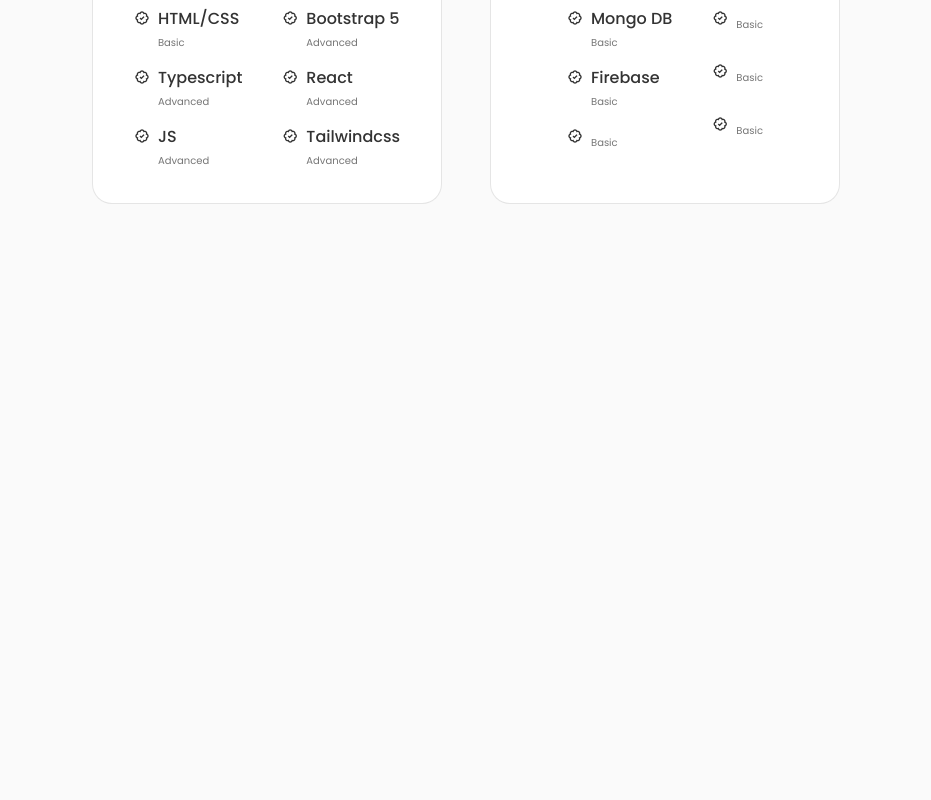
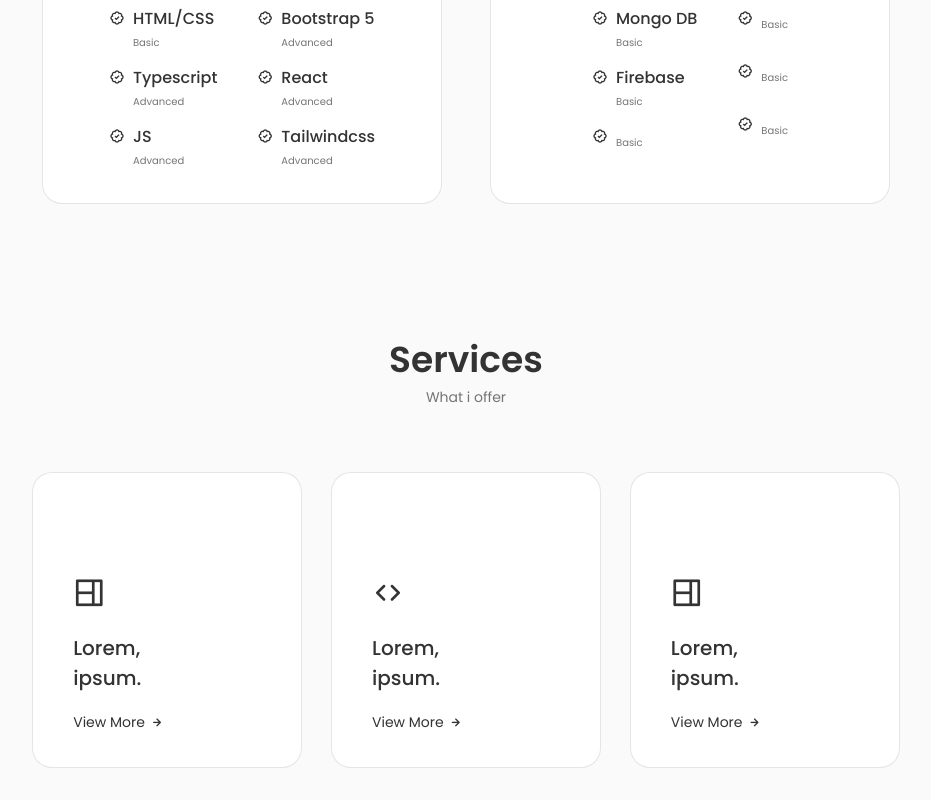
Before and after one commit to Stanislav-Vorozhun/react-cvlanding, a React (Create React App) app: page / in a window 1280 px wide. Shown: the part 1664-2464 px from the top of the page, without its empty margins (174-1105 px from the left). Before the commit the page ends 1900 px from the top, so only its background shows below. Built offline with nearby package versions, Linux system fonts and the light colour scheme.

Commit message:
final services

```diff
--- a/src/App.js
+++ b/src/App.js
@@ -4,6 +4,7 @@
 import Home from './components/home/Home';
 import About from './components/about/About';
 import Skills from './components/skills/Skills';
+import Services from './components/services/Services';
 
 const App = () => {
   return (
@@ -13,6 +14,7 @@
         <Home />
         <About />
         <Skills />
+        <Services />
       </main>
     </>
   )
--- /dev/null
+++ b/src/components/services/Services.jsx
@@ -0,0 +1,109 @@
+import React, { useState } from 'react'
+import './services.css'
+
+const Services = () => {
+  const [toggleState, setToggleState] = useState(0);
+  const toggleTab = (index) => {
+    setToggleState(index);
+  }
+  return (
+    <section className="services section" id="services">
+      <h2 className="section__title">Services</h2>
+      <span className="section__subtitle">What i offer</span>
+      <div className="services__container container grid">
+
+        <div className="services__content">
+          <div>
+            <i className="uil uil-web-grid services__icon"></i>
+            <h3 className="services__title">Lorem,<br /> ipsum.</h3>
+          </div>
+          <span className="services__button" onClick={() => toggleTab(1)}>View More{" "} <i className="uil uil-arrow-right services__button-icon"></i></span>
+          <div className={toggleState === 1 ? "services__modal active-modal" : "services__modal"}>
+            <div className="services__modal-content">
+              <i onClick={() => toggleTab(0)} className="uil uil-times services__modal-close"></i>
+              <h3 className="services__modal-title">hey</h3>
+              <p className="services__modal-description">Lorem ipsum dolor, sit amet consectetur adipisicing elit. Assumenda, fugiat! Lorem ipsum dolor, sit amet consectetur adipisicing elit. Assumenda, fugiat!</p>
+
+              <ul className="services__modal-services grid">
+
+                <li className="services__modal-service">
+                  <i className="uil uil-check-circle services__modal-icon"></i>
+                  <p className="services__modal-info">I develop the user interface.</p></li>
+
+                <li className="services__modal-service">
+                  <i className="uil uil-check-circle services__modal-icon"></i>
+                  <p className="services__modal-info">I develop the user interface.</p></li>
+
+                <li className="services__modal-service">
+                  <i className="uil uil-check-circle services__modal-icon"></i>
+                  <p className="services__modal-info">I develop the user interface.</p></li>
+              </ul>
+            </div>
+          </div>
+        </div>
+
+        <div className="services__content">
+          <div>
+            <i className="uil uil-arrow services__icon"></i>
+            <h3 className="services__title">Lorem,<br /> ipsum.</h3>
+          </div>
+          <span className="services__button" onClick={() => toggleTab(2)}>View More{" "}<i className="uil uil-arrow-right services__button-icon"></i></span>
+          <div className={toggleState === 2 ? "services__modal active-modal" : "services__modal"}>
+            <div className="services__modal-content">
+              <i onClick={() => toggleTab(0)} className="uil uil-times services__modal-close"></i>
+              <h3 className="services__modal-title">Developer</h3>
+              <p className="services__modal-description">Lorem ipsum dolor, sit amet consectetur adipisicing elit. Assumenda, fugiat! Lorem ipsum dolor, sit amet consectetur adipisicing elit. Assumenda, fugiat!</p>
+
+              <ul className="services__modal-services grid">
+
+                <li className="services__modal-service">
+                  <i className="uil uil-check-circle services__modal-icon"></i>
+                  <p className="services__modal-info">I develop the user interface.</p></li>
+
+                <li className="services__modal-service">
+                  <i className="uil uil-check-circle services__modal-icon"></i>
+                  <p className="services__modal-info">I develop the user interface.</p></li>
+
+                <li className="services__modal-service">
+                  <i className="uil uil-check-circle services__modal-icon"></i>
+                  <p className="services__modal-info">I develop the user interface.</p></li>
+              </ul>
+            </div>
+          </div>
+        </div>
+
+        <div className="services__content">
+          <div>
+            <i className="uil uil-web-grid services__icon"></i>
+            <h3 className="services__title">Lorem,<br /> ipsum.</h3>
+          </div>
+          <span className="services__button" onClick={() => toggleTab(3)}>View More{" "}<i className="uil uil-arrow-right services__button-icon"></i></span>
+          <div className={toggleState === 3 ? "services__modal active-modal" : "services__modal"}>
+            <div className="services__modal-content">
+              <i onClick={() => toggleTab(0)} className="uil uil-times services__modal-close"></i>
+              <h3 className="services__modal-title">Developer</h3>
+              <p className="services__modal-description">Lorem ipsum dolor, sit amet consectetur adipisicing elit. Assumenda, fugiat! Lorem ipsum dolor, sit amet consectetur adipisicing elit. Assumenda, fugiat!</p>
+
+              <ul className="services__modal-services grid">
+
+                <li className="services__modal-service">
+                  <i className="uil uil-check-circle services__modal-icon"></i>
+                  <p className="services__modal-info">I develop the user interface.</p></li>
+
+                <li className="services__modal-service">
+                  <i className="uil uil-check-circle services__modal-icon"></i>
+                  <p className="services__modal-info">I develop the user interface.</p></li>
+
+                <li className="services__modal-service">
+                  <i className="uil uil-check-circle services__modal-icon"></i>
+                  <p className="services__modal-info">I develop the user interface.</p></li>
+              </ul>
+            </div>
+          </div>
+        </div>
+      </div>
+    </section>
+  )
+}
+
+export default Services
--- /dev/null
+++ b/src/components/services/services.css
@@ -0,0 +1,161 @@
+.services__container {
+  grid-template-columns: repeat(3,270px);
+  justify-content: center;
+  column-gap: 1.8rem;
+}
+
+.services__content {
+  position: relative;
+  border: 1px solid rgba(0, 0, 0, 0.1);
+  border-radius: 1.25rem;
+  background-color: var(--container-color);
+  padding: 6rem 0 2rem 2.5rem;
+}
+
+.services__icon {
+  display: block;
+  font-size: 2rem;
+  color: var(--title-color);
+  margin-bottom: var(--mb-1);
+}
+
+.services__title {
+  font-size: var(--h3-font-size);
+  margin-bottom: var(--mb-1);
+  font-weight: var(--font-medium);
+}
+
+.services__button {
+  color: var(--title-color);
+  font-size: var(--small-font-size);
+  display: inline-flex;
+  align-items: center;
+  column-gap: 0.25rem;
+  cursor: pointer;
+}
+
+.services__button-icon {
+  font-size: 1rem;
+  transition: 0.3s;
+}
+
+.services__button:hover .services__button-icon {
+  transform: translateX(0.25rem);
+}
+
+.services__modal {
+  position: fixed;
+  top: 0;
+  left: 0;
+  right: 0;
+  bottom: 0;
+  background-color: rgba(0, 0, 0, 0.5);
+  z-index: var(--z-modal);
+  display: flex;
+  justify-content: center;
+  align-items: center;
+  padding: 0 1rem;
+  opacity: 0;
+  visibility: hidden;
+  transition: 0.3s;
+}
+
+.services__modal-content {
+  width: 500px;
+  position: relative;
+  background-color: var(--container-color);
+  padding: 4.5rem 2.5rem 2.5rem;
+  border-radius: 1.5rem;
+}
+
+.services__modal-close {
+  position: absolute;
+  top: 1.5rem;
+  right: 1.5rem;
+  font-size: 1.5rem;
+  color: var(--title-color);
+  cursor: pointer;
+}
+
+.services__modal-title,
+.services__modal-description {
+  text-align: center;
+}
+
+.services__modal-title {
+  font-size: var(--h3-font-size);
+  font-weight: var(--font-medium);
+  margin-bottom: var(--mb-1);
+}
+
+.services__modal-description {
+  font-size: var(--small-font-size);
+  padding: 0 3.5rem;
+  margin-bottom: var(--mb-2);
+}
+
+.services__modal-services {
+  row-gap: 0.75rem;
+}
+
+.services__modal-service {
+  display: flex;
+  align-items: center;
+  column-gap: 0.5rem;
+}
+
+.services__modal-icon {
+  color: var(--title-color);
+  font-size: 1.1rem;
+}
+
+.services__modal-info {
+  font-size: var(--small-font-size);
+}
+
+/* Active modal */
+.active-modal {
+  opacity: 1;
+  visibility: visible;
+}
+
+
+@media screen and (max-width: 992px) {
+  .services__container {
+    grid-template-columns: repeat(3,218px);
+  }
+}
+
+@media screen and (max-width: 768px) {
+  .services__container {
+    grid-template-columns: repeat(2,1fr);
+  }
+  .services__content {
+    padding: 3.5rem 0.5rem 1.25rem 1.5rem;
+  }
+
+  .services__icon {
+    font-size: 1.5rem;
+  }
+}
+
+/* medium dev*/
+@media screen and (max-width: 576px) {
+  .services__model-content {
+    padding: 4.5rem 1.5rem 2.5rem;
+  }
+  .services__modal-description {
+    padding: 0;
+  }
+}
+
+/* small dev*/
+@media screen and (max-width: 350px) {
+  .services__container {
+    grid-template-columns: max-content;
+  }
+
+  .services__content {
+    padding-right: 6rem;
+  }
+}
--- a/src/components/skills/skills.css
+++ b/src/components/skills/skills.css
@@ -1,5 +1,5 @@
 .skills__container {
-  grid-template-columns: repeat(2, 350px);
+  grid-template-columns: repeat(2, 400px);
   column-gap: 3rem;
   justify-content: center;
 }
```
